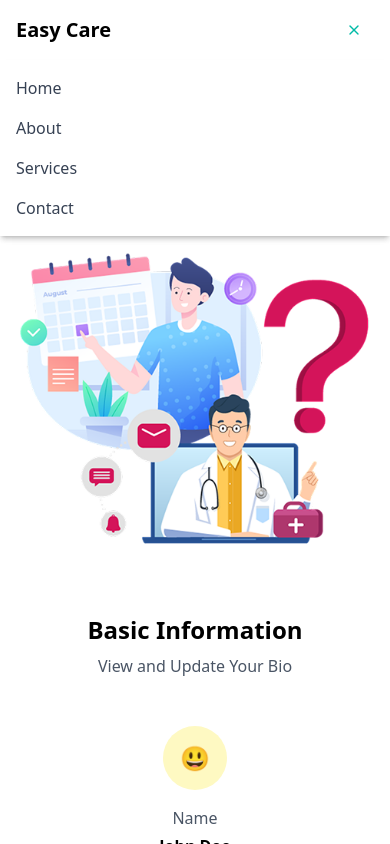
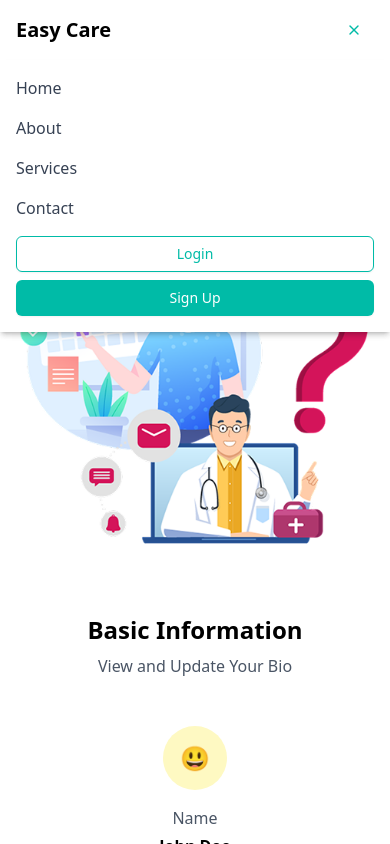
Before and after one commit to bijaykarki4742/doctor-appointment-system, a React (Vite) app in the folder Frontend/: page / in a window 390 px wide. Both pictures are taken after a click on the button 354 px from the left and 30 px from the top of the page. Shown: the top 844 px of the page. Built offline with nearby package versions, Linux system fonts and the light colour scheme.

Commit message:
jwt token session manages in frontend

```diff
--- a/Frontend/src/App.jsx
+++ b/Frontend/src/App.jsx
@@ -2,17 +2,20 @@ import { Route, Routes } from 'react-router-dom'
 import Home from "./pages/Home";
 import About from './pages/About';
 import Signup from './pages/Signup';
-import  Login from "./pages/Login";
+import Login from "./pages/Login";
+import { AuthProvider } from './Contexts/AuthContext';
 
 function App() {
 
     return (
-        <Routes>
-            <Route path="/" element={<Home />} />
-            <Route path="/about" element={<About />} />
-            <Route path="/login" element={<Login/>}></Route>
-            <Route path="/signup" element={<Signup />}></Route>
-        </Routes>
+        <AuthProvider>
+            <Routes>
+                <Route path="/" element={<Home />} />
+                <Route path="/about" element={<About />} />
+                <Route path="/login" element={<Login />}></Route>
+                <Route path="/signup" element={<Signup />}></Route>
+            </Routes>
+        </AuthProvider>
     )
 }
 
--- /dev/null
+++ b/Frontend/src/Contexts/AuthContext.jsx
@@ -0,0 +1,33 @@
+import { createContext, useContext, useEffect, useState } from 'react'
+
+const AuthContext = createContext();
+
+export const AuthProvider = ({ children }) => {
+
+    const [token, setToken] = useState(null);
+
+    useEffect(() => {
+        const storedToken = localStorage.getItem('token');
+        if (storedToken) setToken(storedToken);
+    }, []);
+
+    // Login: Save token to state + localStorage
+    const login = (newToken) => {
+        localStorage.setItem('token', newToken);
+        setToken(newToken);
+    };
+
+    // Logout: Clear token
+    const logout = () => {
+        localStorage.removeItem('token');
+        setToken(null);
+    };
+
+    return (
+        <AuthContext.Provider value={{ token, login, logout }}>
+            {children}
+        </AuthContext.Provider>
+    )
+};
+
+export const useAuth = () => useContext(AuthContext);
--- a/Frontend/src/api/axios.js
+++ b/Frontend/src/api/axios.js
@@ -3,7 +3,6 @@ import axios from 'axios';
 // Create an Axios instance with default config
 const api = axios.create({
   baseURL: '/api', // Proxy will prepend this with "http://localhost:3000"
-  withCredentials: true, // Enable cookies/auth (if needed)
   headers: {
     'Content-Type': 'application/json',
   },
@@ -24,8 +23,29 @@ api.interceptors.request.use(
 
 api.interceptors.response.use(
   (response) => response,
-  (error) => {
-    // Handle errors globally (e.g., redirect to login on 401)
+  async (error) => {
+    const originalRequest = error.config;
+
+    // If 401 + not a retry + token exists → Refresh token
+    if (error.response?.status === 401 && !originalRequest._retry) {
+      originalRequest._retry = true; // Mark request to avoid infinite loops
+
+      try {
+        // Call your refresh token endpoint (if using refresh tokens)
+        const newToken = await refreshToken(); // Implement this function
+        localStorage.setItem('token', newToken);
+
+        // Retry original request with new token
+        originalRequest.headers.Authorization = `Bearer ${newToken}`;
+        return api(originalRequest);
+      } catch (refreshError) {
+        // Redirect to login if refresh fails
+        window.location.href = '/login';
+        return Promise.reject(refreshError);
+      }
+    }
+
+    // For other errors, redirect to login
     if (error.response?.status === 401) {
       window.location.href = '/login';
     }
--- a/Frontend/src/containers/Navbar.jsx
+++ b/Frontend/src/containers/Navbar.jsx
@@ -1,7 +1,8 @@
 import { useState } from "react";
-import { Link } from "react-router-dom";
+import { Link, useNavigate } from "react-router-dom";
 import { Button } from "@/components/ui/button";
 import { Menu, X } from "lucide-react";
+import { useAuth } from "@/Contexts/AuthContext";
 
 // Define your navigation links
 const navLinks = [
@@ -14,7 +15,13 @@ const navLinks = [
 export default function Navbar() {
 
   const [menuOpen, setMenuOpen] = useState(false);
-  const [isLoggedIn, setIsLoggedIn] = useState(false);
+  const { token, user, logout } = useAuth();
+  const navigate = useNavigate();
+
+  const handleLogout = () => {
+    logout();
+    navigate('/');
+  };
 
   return (
     <nav className="bg-white shadow-md fixed w-full z-10 top-0 left-0">
@@ -35,9 +42,14 @@ export default function Navbar() {
               {link.name}
             </Link>
           ))}
+
+
           <div className="flex items-center space-x-2">
-            {isLoggedIn ? (
-              <Button onClick={handleAuthAction}>Logout</Button>
+            {token ? (
+              <>
+                <span className="text-gray-700">Welcome, {user?.name || user?.email}</span>
+                <Button onClick={handleLogout}>Logout</Button>
+              </>
             ) : (
               <>
                 <Button variant="outline" asChild>
@@ -74,6 +86,51 @@ export default function Navbar() {
               {link.name}
             </Link>
           ))}
+
+          <div className="px-4 py-2">
+            {token ? (
+              <>
+                <div className="text-gray-700 py-2">
+                  Welcome, {user?.name || user?.email}
+                </div>
+                <Button
+                  className="w-full"
+                  onClick={() => {
+                    handleLogout();
+                    setMenuOpen(false);
+                  }}
+                >
+                  Logout
+                </Button>
+              </>
+            ) : (
+              <>
+                <Button
+                  variant="outline"
+                  className="w-full mb-2"
+                  asChild
+                >
+                  <Link
+                    to="/login"
+                    onClick={() => setMenuOpen(false)}
+                  >
+                    Login
+                  </Link>
+                </Button>
+                <Button
+                  className="w-full"
+                  asChild
+                >
+                  <Link
+                    to="/signup"
+                    onClick={() => setMenuOpen(false)}
+                  >
+                    Sign Up
+                  </Link>
+                </Button>
+              </>
+            )}
+          </div>
         </div>
       )}
     </nav>
--- a/Frontend/src/pages/Home.jsx
+++ b/Frontend/src/pages/Home.jsx
@@ -1,14 +1,15 @@
 import EasyCare from '@/containers/EasyCare'
-
+import { useAuth } from '@/Contexts/AuthContext';
 
 const Home = () => {
     return (
         <>
             <section>
-                <EasyCare></EasyCare>
+                <EasyCare />
             </section>
         </>
-    )
-}
+    );
+};
+
 
 export default Home
--- a/Frontend/src/pages/login.jsx
+++ b/Frontend/src/pages/login.jsx
@@ -4,14 +4,14 @@ import { Button } from "@/components/ui/button";
 import { useForm } from 'react-hook-form';
 import { useNavigate } from 'react-router-dom';
 import api from '../api/axios';
+import { useAuth } from '@/Contexts/AuthContext';
 
 const Login = () => {
     // Setup react-hook-form
     const { register, handleSubmit, formState: { errors } } = useForm();
     const navigate = useNavigate();
+    const {login} = useAuth();
 
-
-    const [isLoggedIn, setIsLoggedIn] = useState(false);
     const [error, setError] = useState('');
 
     // Function to handle form submission
@@ -30,15 +30,13 @@ const Login = () => {
             const response = await api.post('/auth/login', loginData);
 
             if (response.data.success) {
-                // Store token if available
-                if (response.data.token) {
-                    localStorage.setItem('token', response.data.token);
-                }
-
-                // Update auth state and redirect
-                setIsLoggedIn(true);
-                navigate('/'); // Or to dashboard: navigate('/dashboard');
-            } else {
+                login(response.data.token, {
+                  name: response.data.user.name, // Make sure backend returns name
+                  email: response.data.user.email
+                });
+                navigate('/');
+              }
+            else {
                 throw new Error(response.data.error || 'Login failed');
             }
         } catch (err) {
```
Also changed, not shown: 1 other file (tests, documents, lock files or other folders).
